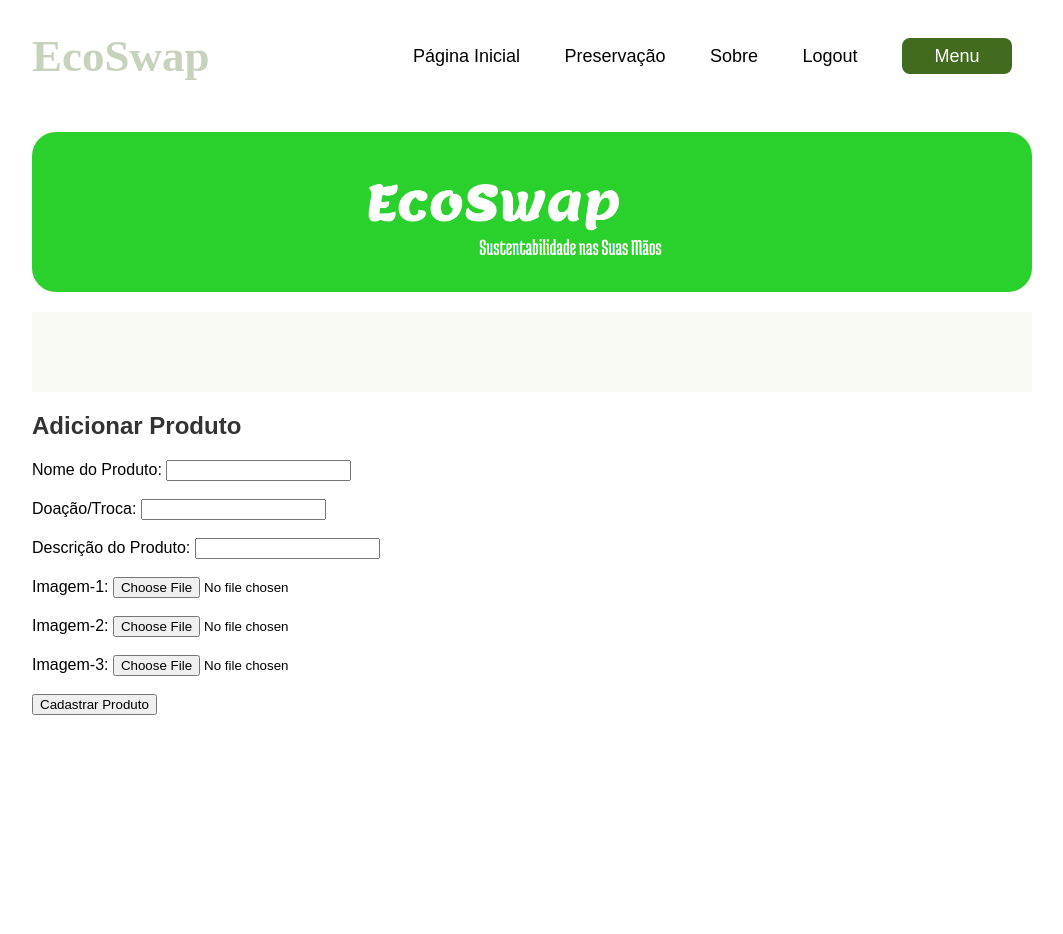
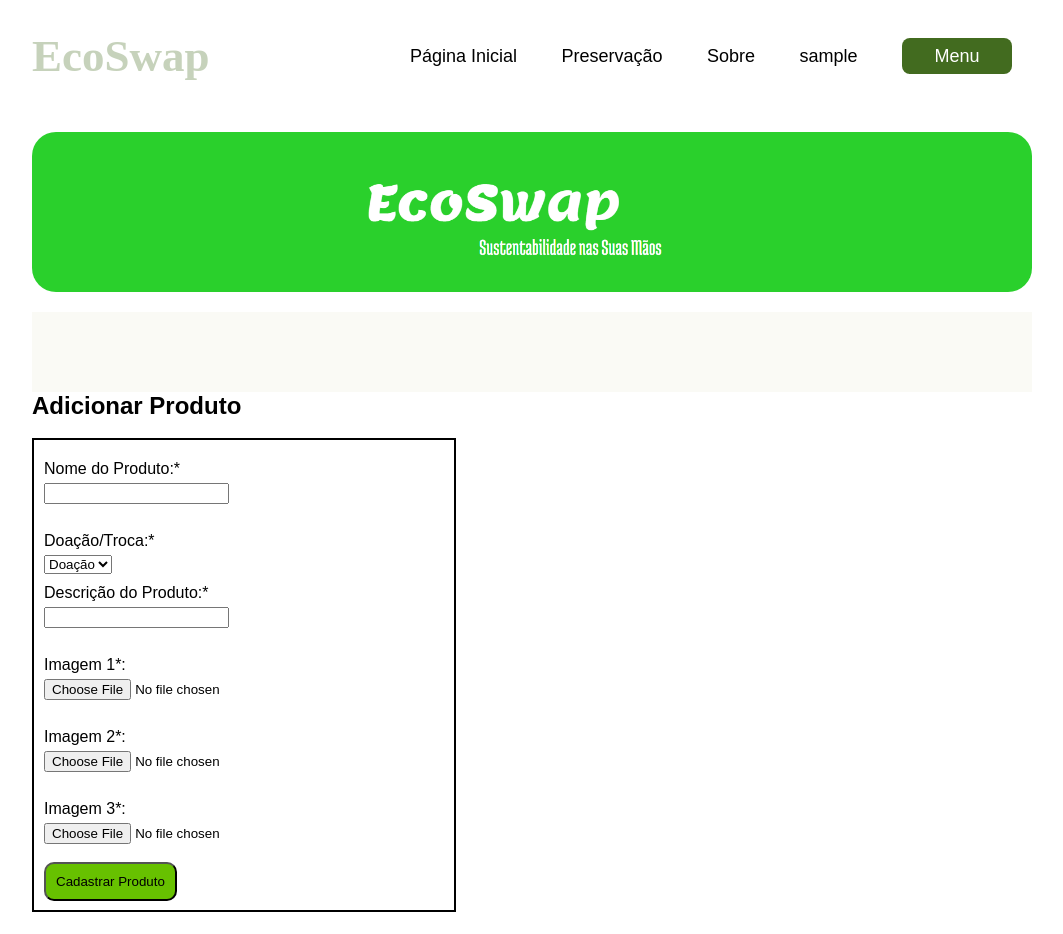
Before and after one commit to Halbert-Nascimento/primeiro_projeto_flask, a Flask app: page /cadastrar_produto in a window 1280 px wide. Shown: the whole page, without its empty margins (108-1171 px from the left). Before the commit the page ends 715 px from the top, so only its background shows below. Run offline with Flask 3, Linux system fonts and the light colour scheme; the visitor is signed in with stand-in values (Sample User, id 1); some libraries are stand-ins or nearby versions.

Commit message:
editando templete de formulario

```diff
--- a/app.py
+++ b/app.py
@@ -178,7 +178,7 @@ def cadastrar_produto():
     return render_template('cadastrar_produto.html', usuario=usuario)
 
 
-@app.route('/produtos')
+@app.route('/listar_produtos')
 def listar_produtos():
     # produtos = Produto.query.all() #busca todos os produtos
     produtos =Produto.query.filter_by(id_usuario=current_user.id).all()
--- /dev/null
+++ b/static/cadastra_produto.css
@@ -0,0 +1,24 @@
+.formulario{
+  border: 2px solid #000000;
+  height: 450px;
+  width: 400px;
+  padding: 10px;
+}
+label{
+  display: block;
+  padding: 10px 0 5px 0;
+}
+input{
+
+}
+.button_form{
+
+  padding: 10px;
+ background: #67C100;
+ border-radius: 10px;
+
+}
+.button_form:hover{
+  font-weight: bold;
+
+}
--- a/static/estilo.css
+++ b/static/estilo.css
@@ -1,55 +1,6 @@
-/* estilo.css */
-
-body {
-  font-family: Arial, sans-serif;
-  margin: 20px;
+a {
+  text-decoration: none;
 }
-
-h2 {
-  color: #333;
-}
-
-form {
-  margin-bottom: 20px;
-}
-
-table {
-  width: 100%;
-  border-collapse: collapse;
-  margin-top: 20px;
-}
-
-table,
-th,
-td {
-  border: 1px solid #ddd;
-}
-
-th,
-td {
-  padding: 10px;
-  text-align: left;
-}
-
-th {
-  background-color: #f2f2f2;
-}
-
-a {
-  color: #007bff;
-  text-decoration: none;
-  cursor: pointer;
-}
-
-a:hover {
+.list_produtos a:hover {
   text-decoration: underline;
 }
-
-.flash {
-  margin-bottom: 20px;
-  padding: 10px;
-  border: 1px solid #ccc;
-  border-radius: 5px;
-  background-color: #f8d7da;
-  color: #721c24;
-}
--- /dev/null
+++ b/static/generic.js
@@ -0,0 +1,8 @@
+document.addEventListener("DOMContentLoaded", function () {
+  // var nome = document.getElementById("container_dados_user").getAttribute("data-nome");
+  var nome = document.getElementById("container_dados_user").dataset.nome;
+
+  var primeiro_nome = nome.split(" ", 1);
+
+  document.getElementById("nome_nav").innerHTML = primeiro_nome;
+});
--- a/static/index_style_head.css
+++ b/static/index_style_head.css
@@ -2,6 +2,7 @@ header {
   width: 1000px;
   margin: 0 auto;
 }
+
 #nome_logo {
   font-size: 45px;
   color: #436b1f4d;
@@ -21,6 +22,7 @@ nav a {
 }
 nav a:hover {
   color: #2ad02c;
+  text-decoration: underline;
 }
 nav .button_verde:hover {
   background: #2ad02c;
--- a/static/perfil.css
+++ b/static/perfil.css
@@ -26,6 +26,7 @@ strong {
   background: linear-gradient(to bottom, #ffffff1f, #01ff0923);
   padding: 20px;
   text-align: center;
+
 }
 
 #foto_perfil {
@@ -39,4 +40,11 @@ strong {
 #total_publicações {
   display: block;
   padding-bottom: 10px;
+
 }
+
+.publi_total:hover{
+  /* color: #037a07; */
+  text-transform: uppercase;
+
+}
--- a/static/reset.css
+++ b/static/reset.css
@@ -5,4 +5,5 @@ a {
   padding: 0;
   margin: 0;
   text-decoration: none;
+  color: black;
 }
--- a/templates/cadastrar_produto.html
+++ b/templates/cadastrar_produto.html
@@ -4,27 +4,40 @@
 
 <head>
   <meta charset="UTF-8">
-  <title>Cadastrar Produto</title>
+  <title>Perfil {{usuario.nome}}</title>
   <meta name="viewport" content="width=device-width, initial-scale=1.0">
+  <link rel="stylesheet" href="{{ url_for('static', filename='reset.css') }}">
   <link rel="stylesheet" href="{{ url_for('static', filename='estilo.css') }}">
-  <link rel="stylesheet" href="{{ url_for('static', filename='reset.css') }}">
   <link rel="stylesheet" href="{{ url_for('static', filename='index_style_head.css') }}">
   <link rel="stylesheet" href="{{ url_for('static', filename='index_style.css') }}">
+  <link rel="stylesheet" href="{{ url_for('static', filename='menu_hamburguer.css') }}">
+  <link rel="stylesheet" href="{{ url_for('static', filename='perfil.css') }}">
+  <link rel="stylesheet" href="{{ url_for('static', filename='cadastra_produto.css') }}">
+
+
 
 </head>
 
 <body>
   <header>
     <div class="top">
-      <a href="index2.html">
+      <a href="/">
         <h1 id="nome_logo">EcoSwap</h1>
       </a>
       <nav>
         <a href="/">Página Inicial</a>
         <a href="">Preservação</a>
         <a href="">Sobre</a>
+        <a id="nome_nav" href="">Login</a>
+        <div class="menu-container">
+          <a class="button_verde" id="link_menu" href="cadastrar_usuario">Menu</a>
+          <div class="submenu">
+            <a href="/perfil">Perfil</a>
+            <a href="/cadastrar_produto">Cadastrar Item</a>
+            <a href="/produtos">Listar Produtos</a>
             <a href="{{ url_for('logout') }}">Logout</a>
-        <a class="button_verde" href="">Menu</a>
+          </div>
+        </div>
       </nav>
     </div>
 
@@ -39,33 +52,45 @@
 
   </header>
 
-  <h2>Adicionar Produto</h2>
+  <h2>Adicionar Produto</h2><br>
+  <div class="formulario">
+
     <form method="POST" action="{{ url_for('cadastrar_produto') }}" enctype="multipart/form-data">
-    <label for="nome_produto">Nome do Produto:</label>
+      <label for="nome_produto">Nome do Produto:*</label>
       <input type="text" name="nome_produto" required><br><br>
 
-    <label for="tipo_produto">Doação/Troca:</label>
-    <input type="text" name="tipo_produto" required><br><br>
+      <label for="tipo_produto">Doação/Troca:*</label>
+      <select name="tipo_produto" id="tipo_produto">
+        <option value="Doação">Doação</option>
+        <option value="Troca">Troca</option>
+      </select>
 
-    <label for="descricao_produto">Descrição do Produto:</label>
+      <label for="descricao_produto">Descrição do Produto:*</label>
       <input type="text" name="descricao_produto" required><br><br>
 
-    <label for="imagem1">Imagem-1:</label>
+      <label for="imagem1">Imagem 1*:</label>
       <input type="file" name="imagem1" required><br><br>
 
-    <label for="imagem2">Imagem-2:</label>
+      <label for="imagem2">Imagem 2*:</label>
       <input type="file" name="imagem2" required><br><br>
 
-    <label for="imagem3">Imagem-3:</label>
+      <label for="imagem3">Imagem 3*:</label>
       <input type="file" name="imagem3" required><br><br>
 
-    <input type="submit" value="Cadastrar Produto"><br>
+      <input class="button_form" type="submit" value="Cadastrar Produto"><br>
     </form>
+
+  </div>
+  <div class="regras">
+    <h5></h5>
+    <p></p>
+
+  </div>
 
 
 
-  <div id="container_dados_user" data-nome-usuario="{{nome_usuario}}"></div>
-  <script src="{{url_for('static', filename='script_page.js')}}"></script>
+  <div id="container_dados_user" data-nome="{{usuario.nome}}" data-email="{{usuario.email}}" data-telefone="{{usuario.telefone}}" data-total_produtos="{{total_produtos}}" data-f_perfil="{{usuario.imagem_perfil}}"></div>
+  <script src="{{url_for('static', filename='generic.js')}}"></script>
 </body>
 
 </html>
--- a/templates/perfil.html
+++ b/templates/perfil.html
@@ -6,8 +6,8 @@
   <meta charset="UTF-8">
   <title>Perfil {{usuario.nome}}</title>
   <meta name="viewport" content="width=device-width, initial-scale=1.0">
+  <link rel="stylesheet" href="{{ url_for('static', filename='reset.css') }}">
   <link rel="stylesheet" href="{{ url_for('static', filename='estilo.css') }}">
-  <link rel="stylesheet" href="{{ url_for('static', filename='reset.css') }}">
   <link rel="stylesheet" href="{{ url_for('static', filename='index_style_head.css') }}">
   <link rel="stylesheet" href="{{ url_for('static', filename='index_style.css') }}">
   <link rel="stylesheet" href="{{ url_for('static', filename='menu_hamburguer.css') }}">
@@ -59,7 +59,7 @@
 
     <div>
       <strong id="total_publicações" class="bloco"></strong>
-      <strong id="publi_total">Publicações</strong>
+      <strong class="publi_total"><a href="/listar_produtos">Publicações</a></strong>
     </div>
 
     <div>
@@ -87,7 +87,7 @@
 
 
 
-  <!-- armazenado as variavesi para pegar com o java script -->
+  <!-- armazenado as variaveis para pegar com o java script -->
   <div id="container_dados_user" data-nome="{{usuario.nome}}" data-email="{{usuario.email}}" data-telefone="{{usuario.telefone}}" data-total_produtos="{{total_produtos}}" data-f_perfil="{{usuario.imagem_perfil}}"></div>
 
 
```
Also changed, not shown: templates/listar_produtos.html (+16 -26 lines), static/imagens/scripts-lol.jpg (added). Lines whose indentation alone changed are shown as unchanged.
